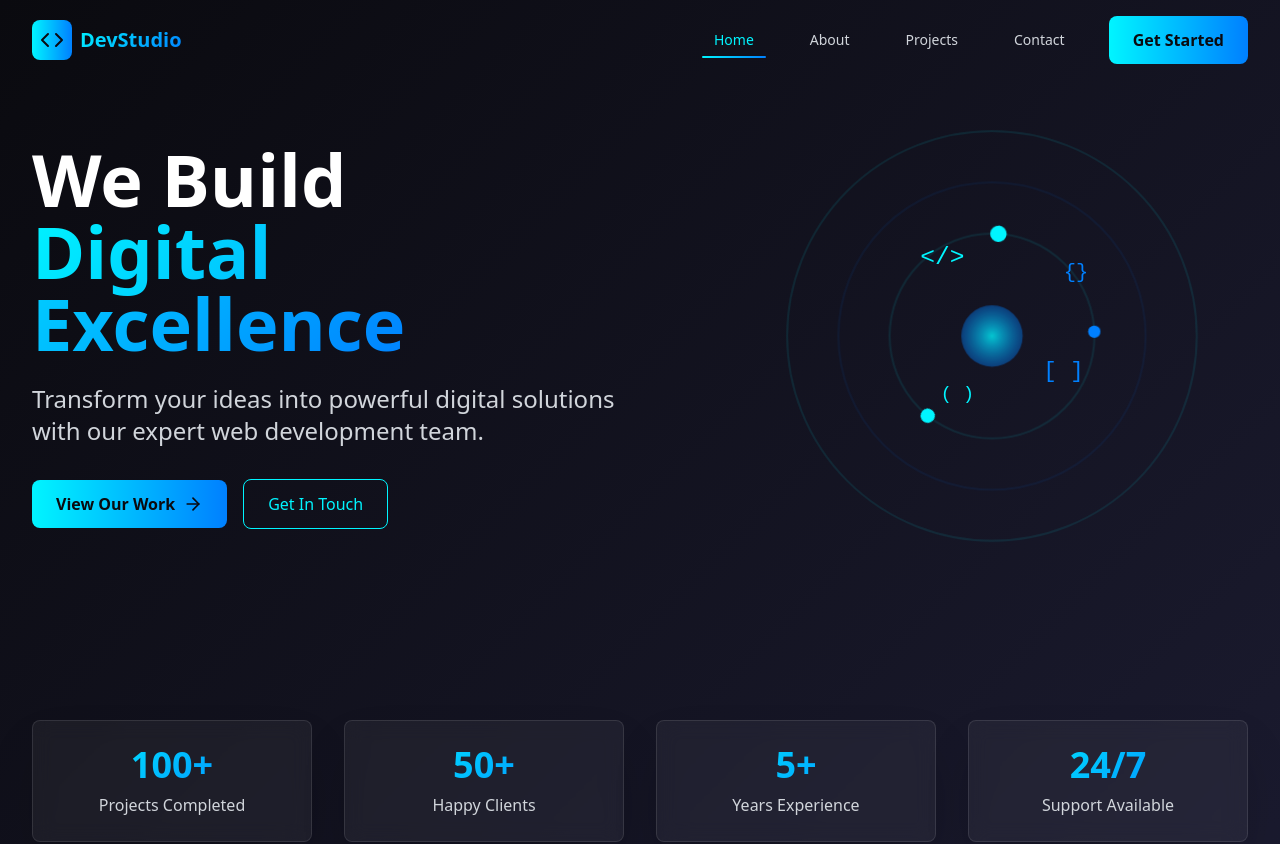
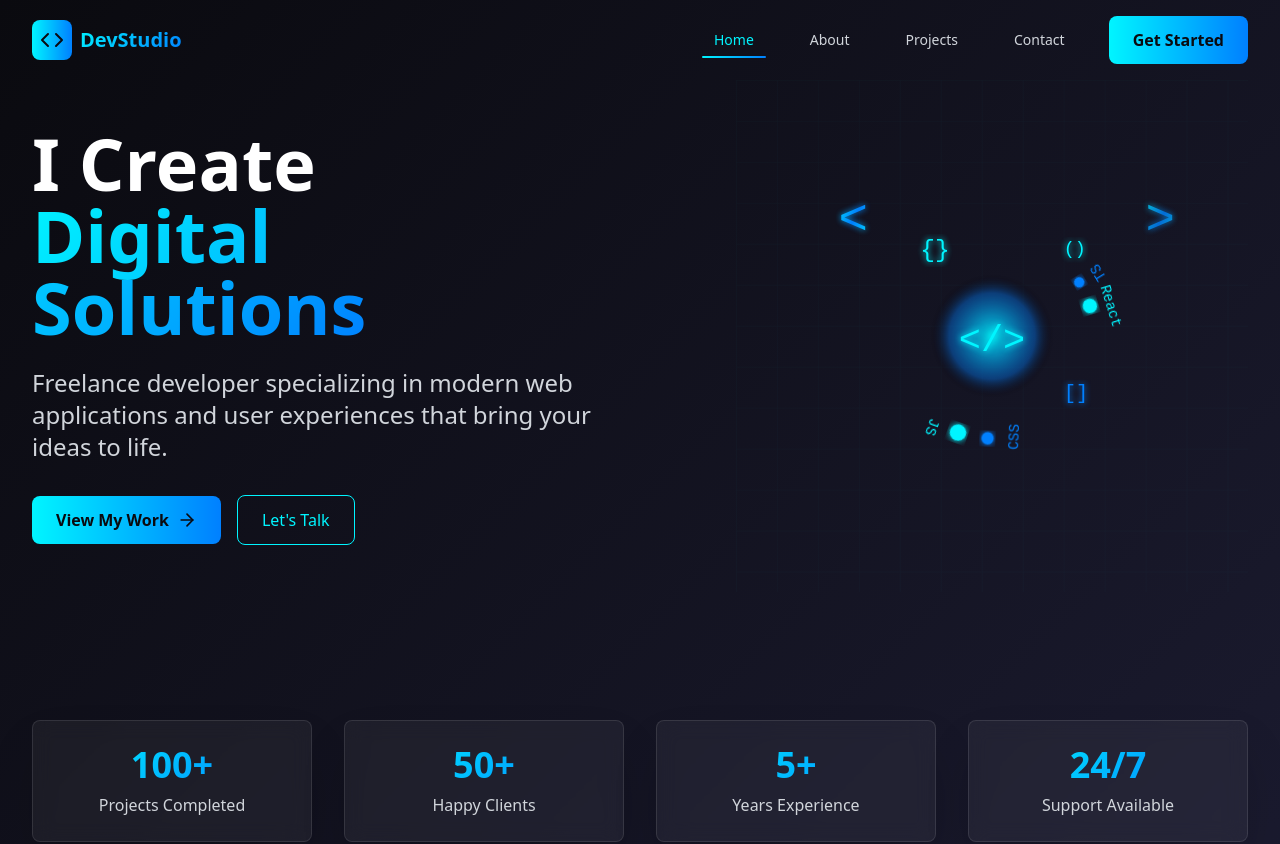
Before and after one commit to Sattva-Doshi/shadow-code-bloom, a React (Vite) app: page / in a window 1280 px wide. Shown: the top 844 px of the page. Built offline with nearby package versions, Linux system fonts and the light colour scheme.

Commit message:
Refactor hero section for freelancer
- Improved the interactivity of the SVG animation in the hero section.
- Updated the hero section content to reflect a freelancer profile instead of a web development agency.

```diff
--- a/src/components/HeroSection.tsx
+++ b/src/components/HeroSection.tsx
@@ -5,10 +5,19 @@ import { ArrowRight } from 'lucide-react';
 
 const HeroSection = () => {
   const [isVisible, setIsVisible] = useState(false);
+  const [mousePosition, setMousePosition] = useState({ x: 0, y: 0 });
 
   useEffect(() => {
     setIsVisible(true);
   }, []);
+
+  const handleMouseMove = (e: React.MouseEvent) => {
+    const rect = e.currentTarget.getBoundingClientRect();
+    setMousePosition({
+      x: (e.clientX - rect.left) / rect.width,
+      y: (e.clientY - rect.top) / rect.height,
+    });
+  };
 
   return (
     <section className="pt-20 pb-16 px-4 sm:px-6 lg:px-8">
@@ -19,150 +28,203 @@ const HeroSection = () => {
           {/* Left side - Text content */}
           <div className="text-center lg:text-left">
             <h1 className="text-4xl md:text-6xl lg:text-7xl font-bold mb-6">
-              <span className="text-white">We Build</span>
+              <span className="text-white">I Create</span>
               <br />
-              <span className="text-gradient">Digital Excellence</span>
+              <span className="text-gradient">Digital Solutions</span>
             </h1>
             <p className="text-xl md:text-2xl text-gray-300 mb-8">
-              Transform your ideas into powerful digital solutions with our expert web development team.
+              Freelance developer specializing in modern web applications and user experiences that bring your ideas to life.
             </p>
             <div className="flex flex-col sm:flex-row gap-4 justify-center lg:justify-start items-center">
               <Link to="/projects" className="btn-glow inline-flex items-center">
-                View Our Work
+                View My Work
                 <ArrowRight className="ml-2 h-5 w-5" />
               </Link>
               <Link
                 to="/contact"
                 className="px-6 py-3 rounded-lg border border-neon-cyan text-neon-cyan hover:bg-neon-cyan hover:text-dark-bg transition-all duration-300 inline-flex items-center"
               >
-                Get In Touch
+                Let's Talk
               </Link>
             </div>
           </div>
 
-          {/* Right side - Animated SVG */}
+          {/* Right side - Interactive SVG */}
           <div className="flex justify-center lg:justify-end">
-            <div className="relative w-full max-w-lg">
+            <div
+              className="relative w-full max-w-lg cursor-pointer"
+              onMouseMove={handleMouseMove}
+            >
               <svg
                 width="500"
                 height="500"
                 viewBox="0 0 500 500"
                 className="w-full h-auto"
               >
-                {/* Background circles */}
-                <circle
-                  cx="250"
-                  cy="250"
-                  r="200"
-                  fill="none"
-                  stroke="rgba(0, 245, 255, 0.1)"
-                  strokeWidth="2"
-                  className="animate-pulse"
-                />
-                <circle
-                  cx="250"
-                  cy="250"
-                  r="150"
-                  fill="none"
-                  stroke="rgba(0, 128, 255, 0.1)"
-                  strokeWidth="2"
-                  className="animate-pulse"
-                  style={{ animationDelay: '0.5s' }}
-                />
-                <circle
-                  cx="250"
-                  cy="250"
-                  r="100"
-                  fill="none"
-                  stroke="rgba(0, 245, 255, 0.2)"
-                  strokeWidth="2"
-                  className="animate-pulse"
-                  style={{ animationDelay: '1s' }}
-                />
+                {/* Background grid */}
+                <defs>
+                  <pattern id="grid" width="40" height="40" patternUnits="userSpaceOnUse">
+                    <path d="M 40 0 L 0 0 0 40" fill="none" stroke="rgba(0, 245, 255, 0.1)" strokeWidth="1"/>
+                  </pattern>
+                  <linearGradient id="codeGradient" x1="0%" y1="0%" x2="100%" y2="100%">
+                    <stop offset="0%" stopColor="#00f5ff" />
+                    <stop offset="50%" stopColor="#0080ff" />
+                    <stop offset="100%" stopColor="#00f5ff" />
+                  </linearGradient>
+                  <radialGradient id="centerGlow" cx="50%" cy="50%" r="50%">
+                    <stop offset="0%" stopColor="#00f5ff" stopOpacity="0.9" />
+                    <stop offset="70%" stopColor="#0080ff" stopOpacity="0.4" />
+                    <stop offset="100%" stopColor="transparent" />
+                  </radialGradient>
+                  <filter id="glow">
+                    <feGaussianBlur stdDeviation="3" result="coloredBlur"/>
+                    <feMerge>
+                      <feMergeNode in="coloredBlur"/>
+                      <feMergeNode in="SourceGraphic"/>
+                    </feMerge>
+                  </filter>
+                </defs>
 
-                {/* Rotating outer ring */}
-                <circle
-                  cx="250"
-                  cy="250"
-                  r="220"
-                  fill="none"
-                  stroke="url(#gradient1)"
-                  strokeWidth="3"
-                  strokeDasharray="20 10"
-                  className="animate-spin"
-                  style={{ animationDuration: '20s' }}
-                />
+                {/* Animated background grid */}
+                <rect width="500" height="500" fill="url(#grid)" opacity="0.3" />
 
-                {/* Floating code symbols */}
-                <g className="animate-float">
-                  <text x="180" y="180" fill="#00f5ff" fontSize="24" fontFamily="monospace">&lt;/&gt;</text>
-                </g>
-                <g className="animate-float" style={{ animationDelay: '1s' }}>
-                  <text x="320" y="200" fill="#0080ff" fontSize="20" fontFamily="monospace">{'{}'}</text>
-                </g>
-                <g className="animate-float" style={{ animationDelay: '2s' }}>
-                  <text x="200" y="320" fill="#00f5ff" fontSize="18" fontFamily="monospace">( )</text>
-                </g>
-                <g className="animate-float" style={{ animationDelay: '1.5s' }}>
-                  <text x="300" y="300" fill="#0080ff" fontSize="22" fontFamily="monospace">[ ]</text>
+                {/* Interactive floating elements that follow mouse */}
+                <g
+                  className="transition-transform duration-300 ease-out"
+                  style={{
+                    transform: `translate(${mousePosition.x * 20}px, ${mousePosition.y * 15}px)`
+                  }}
+                >
+                  {/* Code brackets */}
+                  <text x="100" y="150" fill="url(#codeGradient)" fontSize="48" fontFamily="monospace" filter="url(#glow)" className="animate-pulse">
+                    {'<'}
+                  </text>
+                  <text x="400" y="150" fill="url(#codeGradient)" fontSize="48" fontFamily="monospace" filter="url(#glow)" className="animate-pulse" style={{ animationDelay: '0.5s' }}>
+                    {'>'}
+                  </text>
                 </g>
 
-                {/* Central glowing orb */}
-                <circle
-                  cx="250"
-                  cy="250"
-                  r="30"
-                  fill="url(#gradient2)"
-                  className="animate-pulse"
-                />
+                {/* Central interactive code symbol */}
+                <g className="hover:animate-bounce">
+                  <circle
+                    cx="250"
+                    cy="250"
+                    r="60"
+                    fill="url(#centerGlow)"
+                    className="animate-pulse"
+                  />
+                  <text
+                    x="250"
+                    y="265"
+                    fill="#00f5ff"
+                    fontSize="36"
+                    fontFamily="monospace"
+                    textAnchor="middle"
+                    filter="url(#glow)"
+                    className="cursor-pointer hover:fill-white transition-colors"
+                  >
+                    {'</>'}
+                  </text>
+                </g>
 
-                {/* Orbiting dots */}
-                <circle
-                  cx="350"
-                  cy="250"
-                  r="8"
-                  fill="#00f5ff"
+                {/* Orbiting code elements */}
+                <g
                   className="animate-spin"
                   style={{
                     transformOrigin: '250px 250px',
-                    animationDuration: '8s'
+                    animationDuration: '20s'
                   }}
-                />
-                <circle
-                  cx="150"
-                  cy="250"
-                  r="6"
-                  fill="#0080ff"
+                >
+                  <circle cx="350" cy="250" r="8" fill="#00f5ff" filter="url(#glow)" />
+                  <text x="345" y="280" fill="#00f5ff" fontSize="14" fontFamily="monospace">JS</text>
+                </g>
+
+                <g
                   className="animate-spin"
                   style={{
                     transformOrigin: '250px 250px',
-                    animationDuration: '12s',
+                    animationDuration: '25s',
                     animationDirection: 'reverse'
                   }}
-                />
-                <circle
-                  cx="250"
-                  cy="150"
-                  r="7"
-                  fill="#00f5ff"
+                >
+                  <circle cx="150" cy="250" r="6" fill="#0080ff" filter="url(#glow)" />
+                  <text x="140" y="280" fill="#0080ff" fontSize="14" fontFamily="monospace">CSS</text>
+                </g>
+
+                <g
                   className="animate-spin"
                   style={{
                     transformOrigin: '250px 250px',
-                    animationDuration: '10s'
+                    animationDuration: '30s'
                   }}
-                />
+                >
+                  <circle cx="250" cy="150" r="7" fill="#00f5ff" filter="url(#glow)" />
+                  <text x="235" y="135" fill="#00f5ff" fontSize="14" fontFamily="monospace">React</text>
+                </g>
 
-                {/* Gradient definitions */}
-                <defs>
-                  <linearGradient id="gradient1" x1="0%" y1="0%" x2="100%" y2="100%">
-                    <stop offset="0%" stopColor="#00f5ff" />
-                    <stop offset="100%" stopColor="#0080ff" />
-                  </linearGradient>
-                  <radialGradient id="gradient2" cx="50%" cy="50%" r="50%">
-                    <stop offset="0%" stopColor="#00f5ff" stopOpacity="0.8" />
-                    <stop offset="100%" stopColor="#0080ff" stopOpacity="0.4" />
-                  </radialGradient>
-                </defs>
+                <g
+                  className="animate-spin"
+                  style={{
+                    transformOrigin: '250px 250px',
+                    animationDuration: '18s',
+                    animationDirection: 'reverse'
+                  }}
+                >
+                  <circle cx="250" cy="350" r="5" fill="#0080ff" filter="url(#glow)" />
+                  <text x="240" y="375" fill="#0080ff" fontSize="14" fontFamily="monospace">TS</text>
+                </g>
+
+                {/* Interactive floating symbols */}
+                <g
+                  className="animate-float cursor-pointer hover:scale-110 transition-transform"
+                  style={{
+                    animationDelay: '1s',
+                    transform: `translate(${mousePosition.x * -10}px, ${mousePosition.y * -8}px)`
+                  }}
+                >
+                  <text x="180" y="180" fill="#00f5ff" fontSize="24" fontFamily="monospace" filter="url(#glow)">{'{}'}</text>
+                </g>
+
+                <g
+                  className="animate-float cursor-pointer hover:scale-110 transition-transform"
+                  style={{
+                    animationDelay: '2s',
+                    transform: `translate(${mousePosition.x * 8}px, ${mousePosition.y * -12}px)`
+                  }}
+                >
+                  <text x="320" y="320" fill="#0080ff" fontSize="20" fontFamily="monospace" filter="url(#glow)">[]</text>
+                </g>
+
+                <g
+                  className="animate-float cursor-pointer hover:scale-110 transition-transform"
+                  style={{
+                    animationDelay: '1.5s',
+                    transform: `translate(${mousePosition.x * -6}px, ${mousePosition.y * 10}px)`
+                  }}
+                >
+                  <text x="320" y="180" fill="#00f5ff" fontSize="18" fontFamily="monospace" filter="url(#glow)">()</text>
+                </g>
+
+                {/* Connecting lines that react to mouse */}
+                <g opacity="0.3">
+                  <line
+                    x1="250" y1="250"
+                    x2={250 + mousePosition.x * 50}
+                    y2={250 + mousePosition.y * 50}
+                    stroke="url(#codeGradient)"
+                    strokeWidth="2"
+                    className="animate-pulse"
+                  />
+                  <line
+                    x1="250" y1="250"
+                    x2={250 - mousePosition.x * 50}
+                    y2={250 - mousePosition.y * 50}
+                    stroke="url(#codeGradient)"
+                    strokeWidth="2"
+                    className="animate-pulse"
+                    style={{ animationDelay: '0.5s' }}
+                  />
+                </g>
               </svg>
             </div>
           </div>
```
